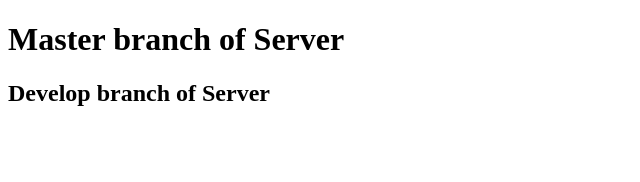
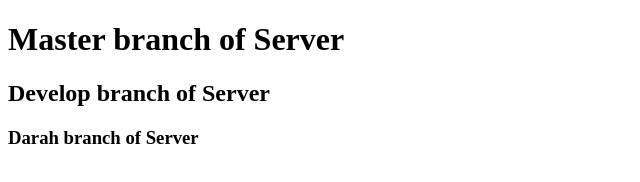
Before and after one commit to darahdesigner/ChoreMe-Server, a plain HTML site: page index.html in a window 1280 px wide. Shown: the whole page, without its empty margins (0-640 px from the left). Drawn offline with Linux system fonts and the light colour scheme.

Commit message:
Darah branch added

```diff
--- a/index.html
+++ b/index.html
@@ -9,5 +9,6 @@
 <body>
     <h1>Master branch of Server</h1>
     <h2>Develop branch of Server</h2>
+    <h3>Darah branch of Server</h3>
 </body>
 </html>
```
